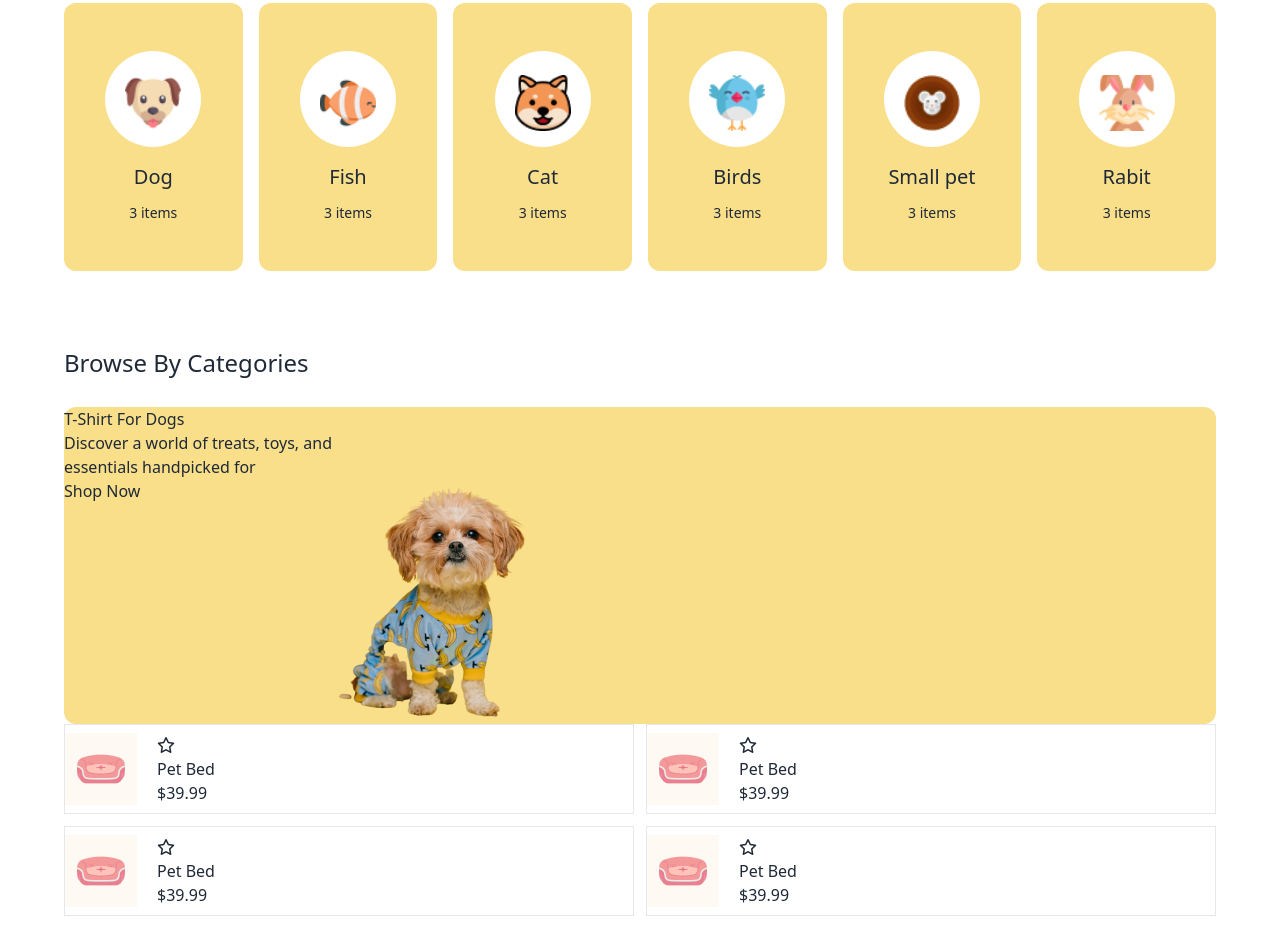
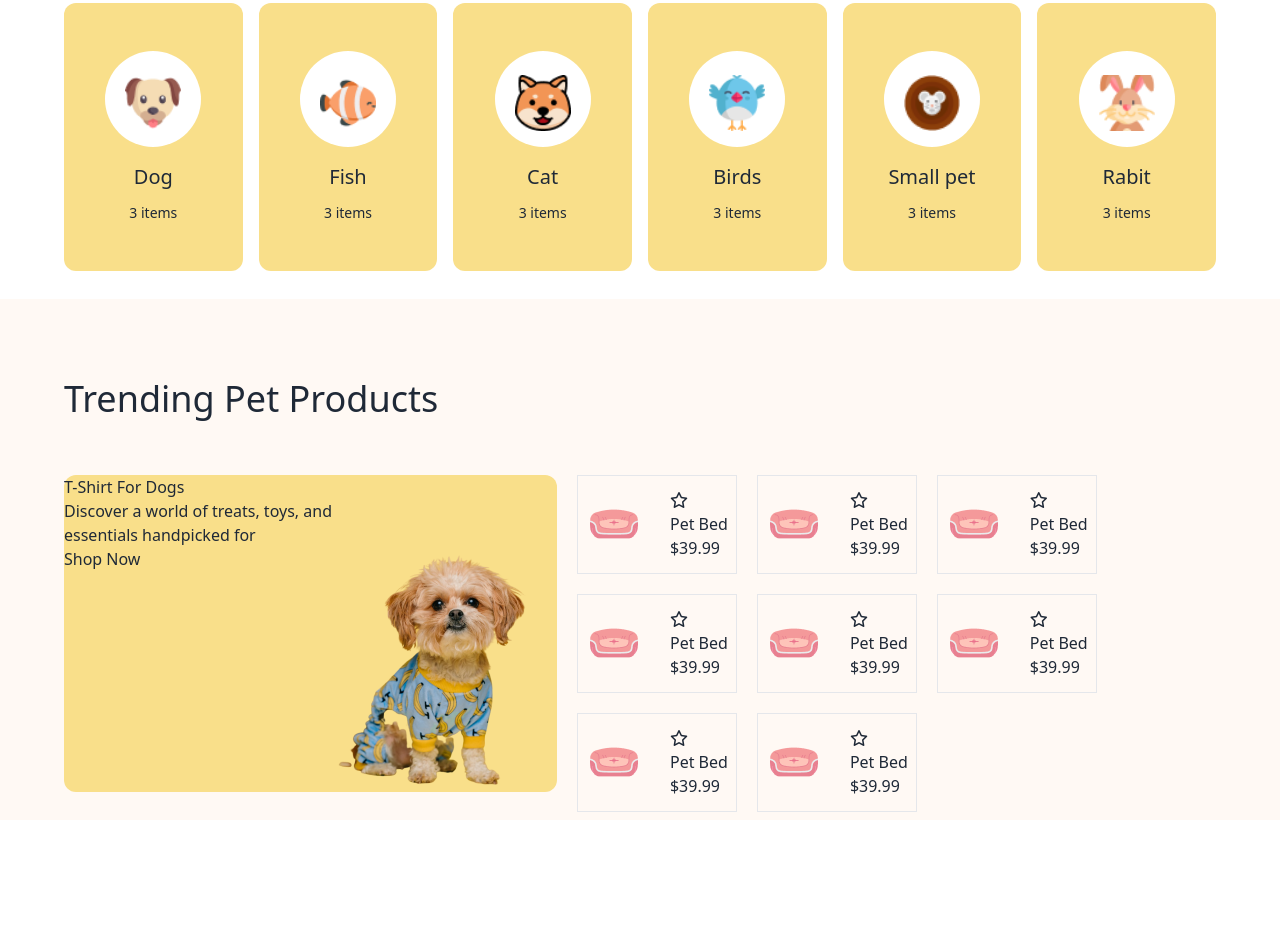
Before and after one commit to Atique40/Assignment-3-0001, a plain HTML site: page index.html in a window 1280 px wide. Shown: the part 923-1848 px from the top of the page. After the commit the page ends 1743 px from the top, so only its background shows below. Drawn offline with nearby package versions, Linux system fonts and the light colour scheme.

Commit message:
some updaate on tshirt sect

```diff
--- a/index.html
+++ b/index.html
@@ -143,10 +143,11 @@
         </section>
 
         <!-- Browse by Categories -->
-         <section class="container px-7 py-3 md:py-7 lg:px-16 mx-auto mt-5">
-            <h2 class="mb-7 text-2xl font-normal">Browse By Categories</h2>
-            <div class="flex flex-col">
-                <div class="bg-[#F9DF8A] rounded-xl flex">
+         <section class="md:bg-[#FFF9F4]">
+            <h2 class="mb-2 text-2xl md:text-4xl font-normal pt-16 container px-7 py-3 md:py-7 md:pt-20 lg:px-16 mx-auto">Trending Pet Products</h2>
+            <div>
+                <div class="container px-7 py-3 md:py-2 md:pt-5 lg:px-16 mx-auto flex flex-col md:flex-row md:gap-5">
+                    <div class="bg-[#F9DF8A] rounded-xl flex mb-5">
                         <div>
                             <h2>T-Shirt For Dogs</h2>
                             <p>Discover a world of treats, toys, and <br>essentials handpicked for</p>
@@ -156,7 +157,7 @@
                             <img class="w-full" src="c1-assets/cute-pet-small.png" alt="">
                         </div>
                     </div>
-                <div class="grid grid-cols-2 gap-3">
+                    <div class="grid grid-cols-2 md:grid-cols-3 gap-3 md:gap-5">
                         <div class="flex items-center gap-3 border-solid border">
                             <div class="bg-[#FFF9F4]">
                                 <img class="p-3" src="c1-assets/pet-couch.png" alt="">
@@ -239,6 +240,8 @@
                         </div>
                     </div>
                 </div>
+            </div>
+
 
 
          </section>
```
Lines whose indentation alone changed are shown as unchanged.
